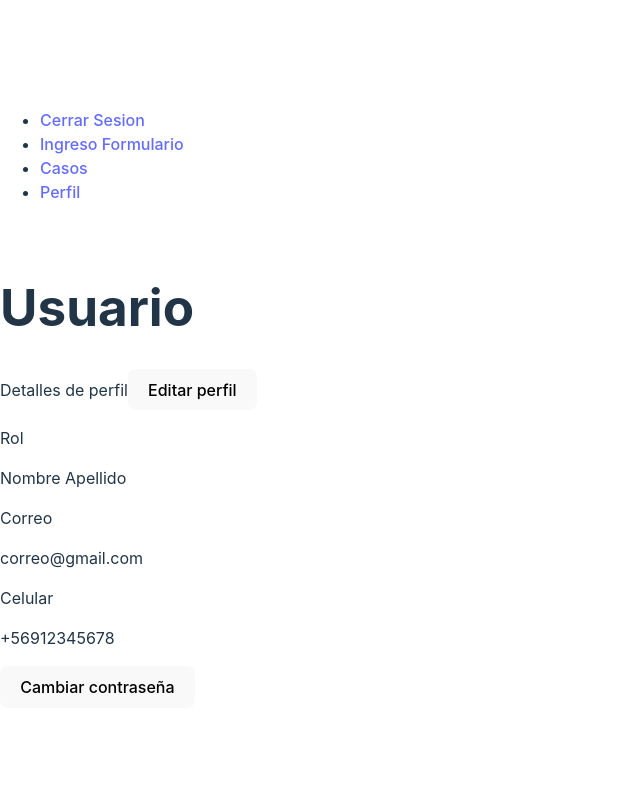
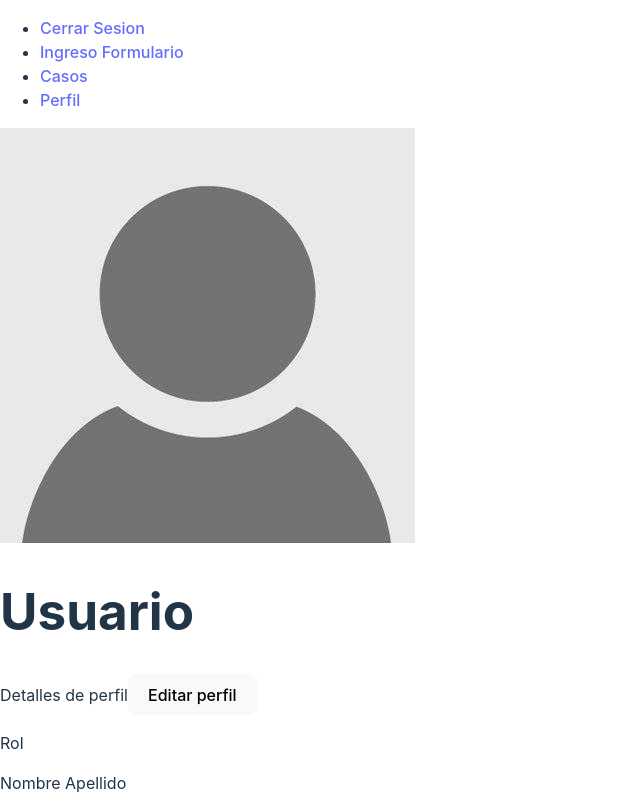
Before and after one commit to eduardoscrs/front-integra2, a React (Vite) app: page /perfil-usuario in a window 1280 px wide. Shown: the top 800 px of the page, without its empty margins (0-640 px from the left). Built offline with nearby package versions, Linux system fonts and the light colour scheme.

Commit message:
Imagen usuario

```diff
--- a/src/assets/index.jsx
+++ b/src/assets/index.jsx
@@ -2,4 +2,6 @@ import xCircle from './xCircle.svg';
 import folder from './folder.svg';
 import checkCircle from './checkCircle.svg';
 
-export { xCircle, folder, checkCircle };
+import usuario from './usuario.jpg';
+
+export { xCircle, folder, checkCircle, usuario };
--- a/src/pages/PerfilUsuario.jsx
+++ b/src/pages/PerfilUsuario.jsx
@@ -1,9 +1,11 @@
+import '../styles/DatosUsuario.css';
 import DatosUsuario from '../components/DatosUsuario';
+import { usuario } from '../assets';
 
 const PerfilUsuario = () => {
   return (
     <div>
-      <img src="" alt="" />
+      <img src={usuario} alt="Imagen de perfil del usuario" />
       <h1>Usuario</h1>
       <span>Detalles de perfil</span>
       <button>Editar perfil</button>
```
Also changed, not shown: src/assets/usuario.jpg (added), src/styles/DatosUsuario.css (added).
